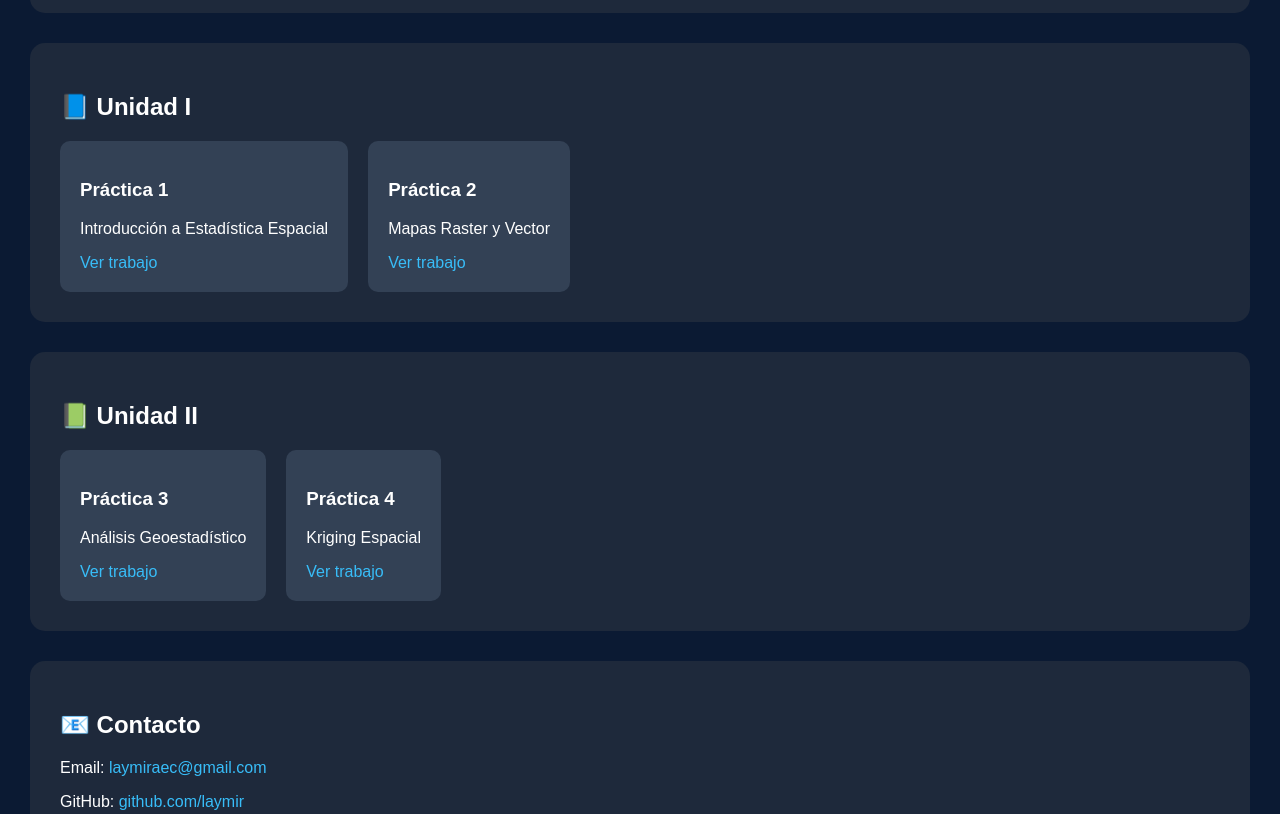
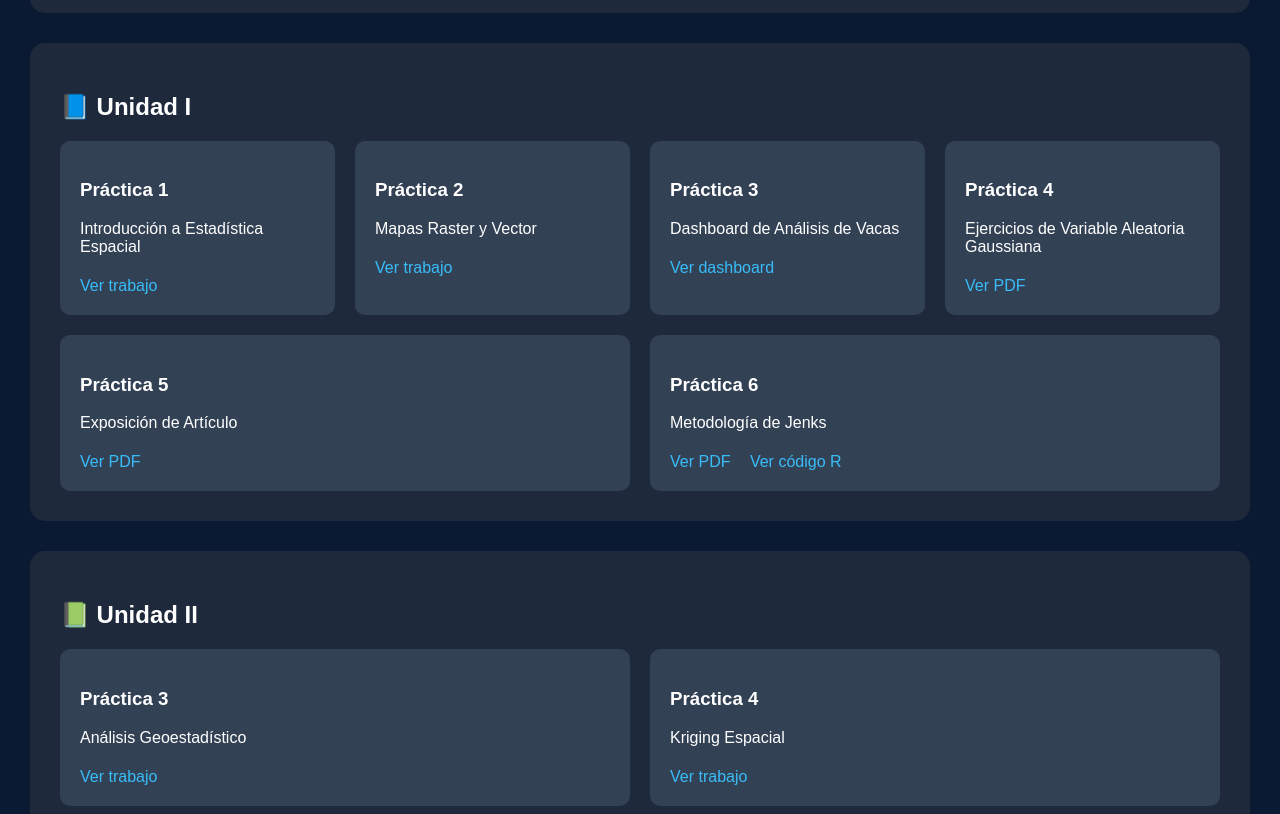
Before and after one commit to laymir/EST334_Portafolio_LAYMIR_APAZA, a plain HTML site: page index.html in a window 1280 px wide. Shown: the part 558-1372 px from the top of the page. Drawn offline with Linux system fonts and the light colour scheme.

Commit message:
Add files via upload

```diff
--- a/index.html
+++ b/index.html
@@ -88,6 +88,31 @@
                 <a href="#">Ver trabajo</a>
             </div>
 
+            <div class="trabajo">
+                <h3>Práctica 3</h3>
+                <p>Dashboard de Análisis de Vacas</p>
+                <a href="#" target="_blank" rel="noopener">Ver dashboard</a>
+            </div>
+
+            <div class="trabajo">
+                <h3>Práctica 4</h3>
+                <p>Ejercicios de Variable Aleatoria Gaussiana</p>
+                <a href="#" target="_blank" rel="noopener">Ver PDF</a>
+            </div>
+
+            <div class="trabajo">
+                <h3>Práctica 5</h3>
+                <p>Exposición de Artículo</p>
+                <a href="#" target="_blank" rel="noopener">Ver PDF</a>
+            </div>
+
+            <div class="trabajo">
+                <h3>Práctica 6</h3>
+                <p>Metodología de Jenks</p>
+                <a href="#" target="_blank" rel="noopener">Ver PDF</a>
+                <a href="#" target="_blank" rel="noopener">Ver código R</a>
+            </div>
+
         </div>
 
     </section>
--- a/styles.css
+++ b/styles.css
@@ -104,6 +104,7 @@ body {
 .trabajos {
 
     display: flex;
+    flex-wrap: wrap;
     gap: 20px;
 
 }
@@ -113,6 +114,8 @@ body {
     background: #334155;
     padding: 20px;
     border-radius: 10px;
+    flex: 1;
+    min-width: 200px;
 
 }
 
@@ -120,6 +123,15 @@ body {
 
     color: #38bdf8;
     text-decoration: none;
+    display: inline-block;
+    margin-right: 15px;
+    margin-top: 5px;
+
+}
+
+.trabajo a:hover {
+
+    text-decoration: underline;
 
 }
 
```
